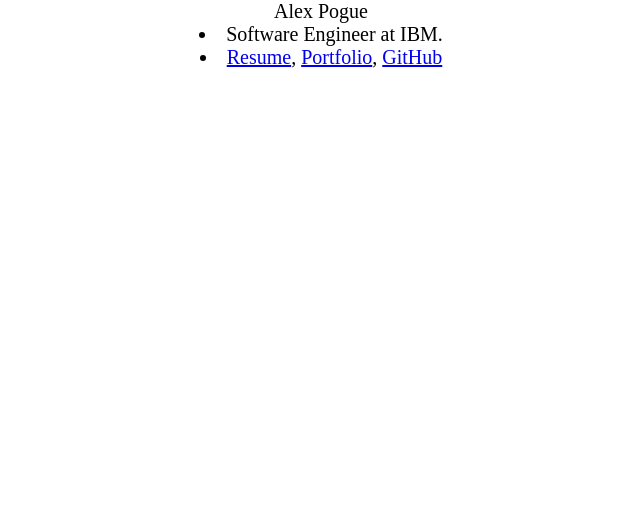
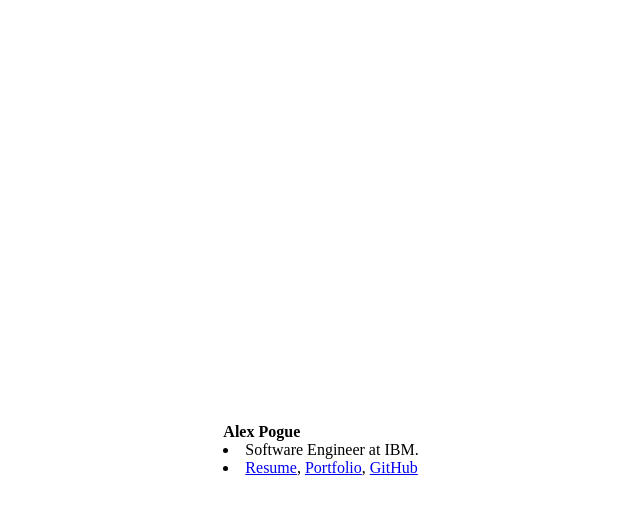
Before and after one commit to alexpogue/alexpogue.github.com, a Jekyll site: the page index.html, which Jekyll copies as it is, in a window 1280 px wide. Shown: the top 515 px of the page, without its empty margins (319-959 px from the left). Built offline with Jekyll 4.4.1, drawn with Linux system fonts in a browser that asks for light colours; Markdown is read by kramdown in place of the engine named in the settings.

Commit message:
Simplify styles

```diff
--- a/index.html
+++ b/index.html
@@ -11,38 +11,41 @@ html,body{
   height:100%;
   width:100%;
 }
+
 body {
   text-align:center; /* for IE */
 }
+
 #container {
-  text-align:center;
-  white-space:nowrap;
+  text-align:left;
+  display:table;
+  height:100%;
+  width:100%;
 }
-#container:before {
-  content:'';
-  display:inline-block;
-  height:100%;
+
+#container2 {
+  display:table-cell;
   vertical-align:middle;
-  margin-right:-0.25em;
 }
+
 #main {
-  display:inline-block;
-  width: 375px;
-  font-size:20px;
-  overflow:hidden;
-  vertical-align:middle;
+  display:table; /* causes width to be determined based on content size*/
+  margin-left:auto;
+  margin-right:auto;
 }
 </style>
 </head>
 <body>
 <div id="container">
+<div id="container2">
 <div id="main">
-Alex Pogue
+<strong>Alex Pogue</strong>
 <li>Software Engineer at IBM.</li>
 <li>
 <a href="resume.pdf">Resume</a>, <a href="portfolio/index.html">Portfolio</a>, <a href="https://github.com/alexpogue" target="_blank">GitHub</a>
 </li>
 </ul>
+</div>
 </div>
 </div>
 <script>
```
